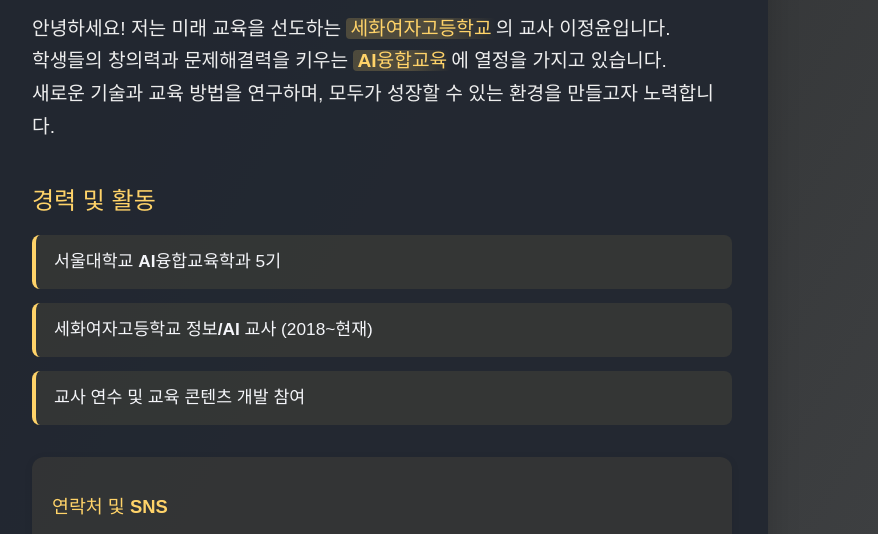
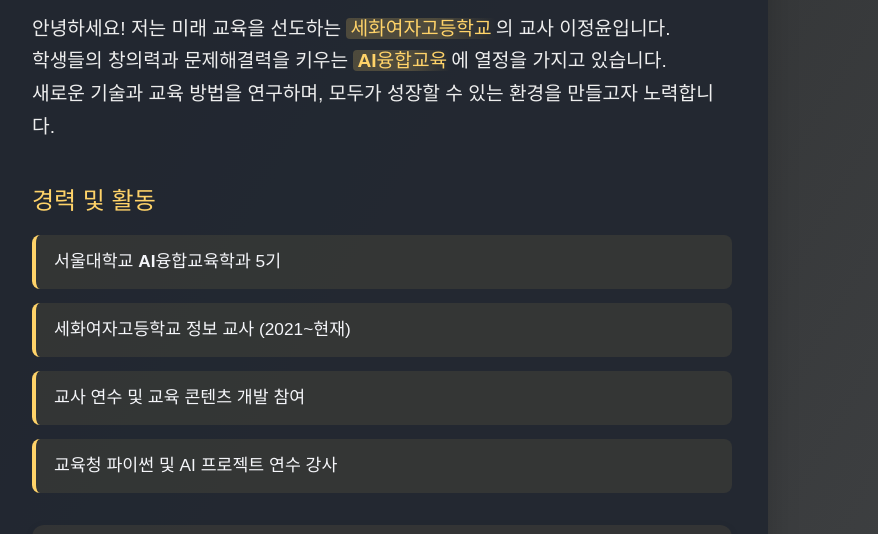
Before and after one commit to lime122613/251120-codespace-example, a website built with Vite: page index.html in a window 1280 px wide. Shown: the part 362-896 px from the top of the page, without its empty margins (258-1136 px from the left). Built offline with nearby package versions, Linux system fonts and the light colour scheme.

Commit message:
feat: 내용 수정

```diff
--- a/index.html
+++ b/index.html
@@ -25,8 +25,9 @@
         <h2 class="career-title">경력 및 활동</h2>
         <ul class="career-list" id="career-list">
           <li><b>서울대학교 AI융합교육학과</b> 5기</li>
-          <li>세화여자고등학교 <b>정보/AI 교사</b> (2018~현재)</li>
+          <li>세화여자고등학교 <b>정보 교사</b> (2021~현재)</li>
           <li>교사 연수 및 교육 콘텐츠 개발 참여</li>
+          <li>교육청 파이썬 및 AI 프로젝트 연수 강사 </li>
         </ul>
         <div class="career-extra">
           <h3>연락처 및 SNS</h3>
```
